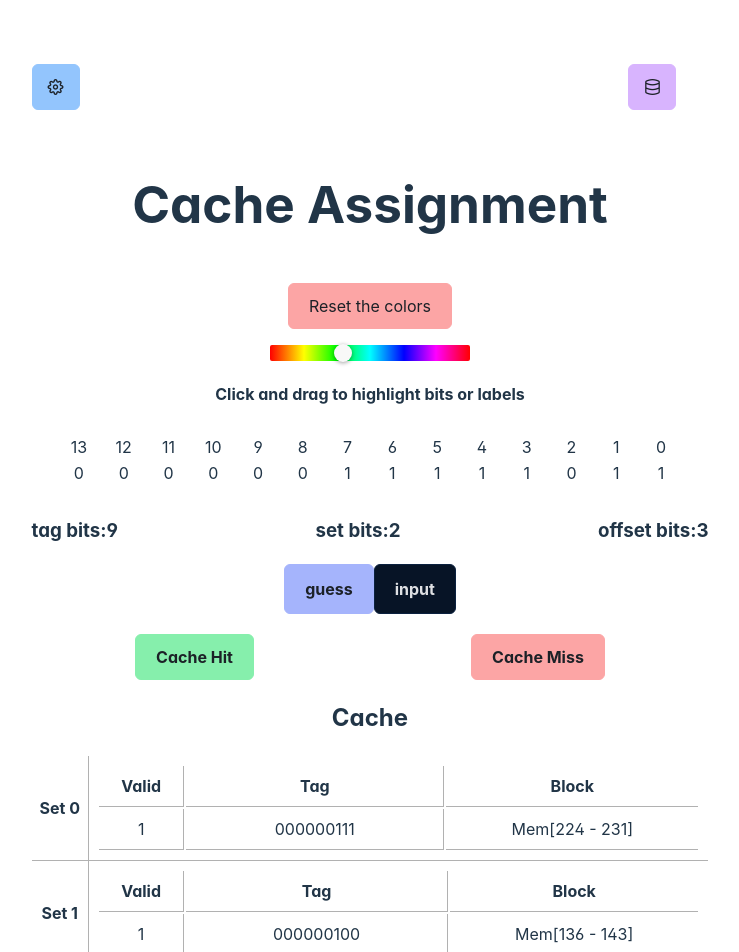
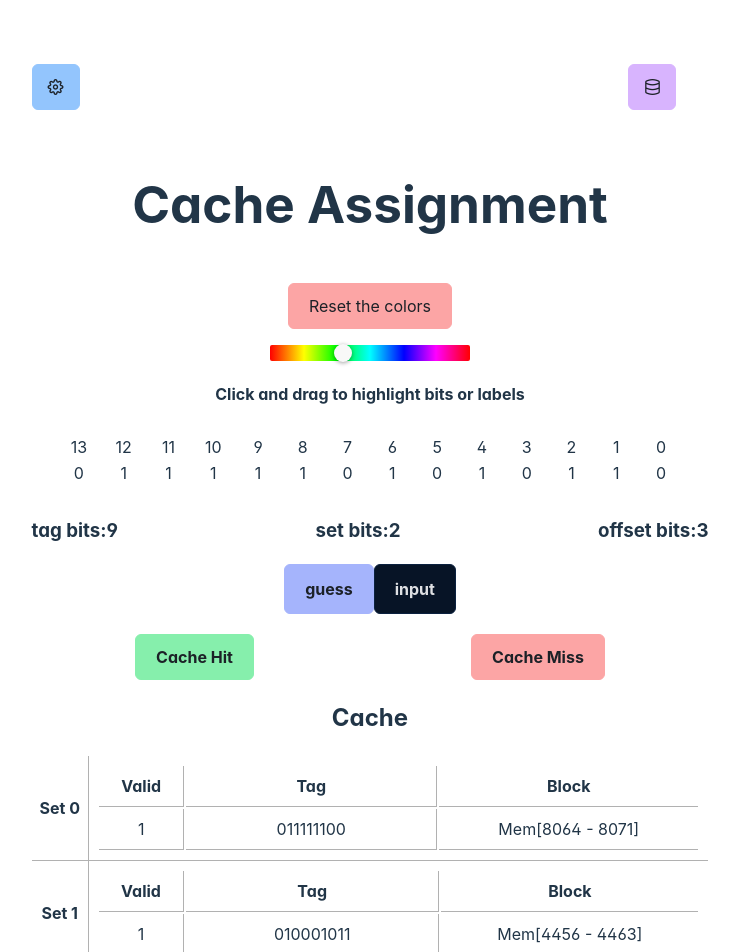
Before and after one commit to MahmoodSeoud/cache-hit-miss, a React (Vite) app: page / in a window 1280 px wide. Shown: the top 952 px of the page, without its empty margins (270-1009 px from the left). Built offline with nearby package versions, Linux system fonts and the light colour scheme.

Commit message:
maxAddress

```diff
--- a/src/App.tsx
+++ b/src/App.tsx
@@ -121,11 +121,11 @@ const availbeAddresses: number[] = []
 const NUMSETS = 4 as const;
 const BLOCKSIZE = 8 as const;
 const LINESPERSET = 1 as const;
-const MAXADDRESS = 256 as const//8192 as const;
+const MAXADDRESS = 8192 as const;
 
 function App() {
 
-  const [maxAddress, setMaxAddress] = useState<number>(availbeAddresses.length > 0 ? availbeAddresses[availbeAddresses.length - 1] : MAXADDRESS);
+  const [maxAddress, setMaxAddress] = useState<number>(MAXADDRESS);
   const [addressBitWidth, setAddressBitWidth] = useState<number>(maxAddress.toString(2).padStart(14, '0').length);
   const [address, setAddress] = useState<number>(createRandomNumber(0, maxAddress));
 
@@ -440,6 +440,9 @@ function App() {
     .filter((tag) => !cacheTags.includes(tag));
 
     const randomAvailableTag = availableTags[Math.floor(Math.random() * availableTags.length)];
+    if(randomAvailableTag === undefined) debugger;
+
+
 
     let randomAvailableAddress = createRandomNumber(0, maxAddress)
     .toString(2)
```
